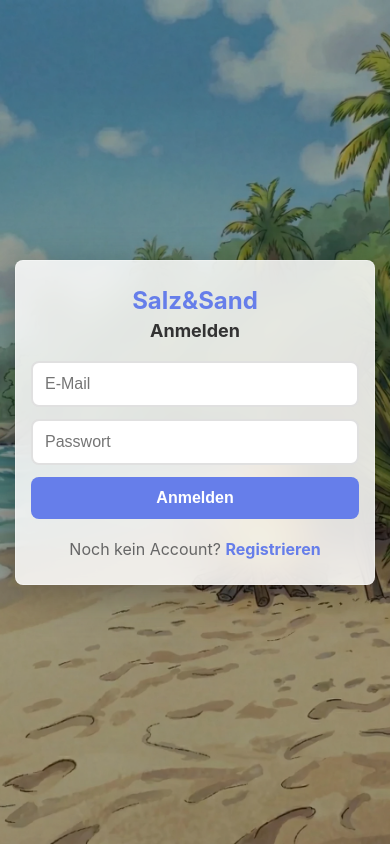
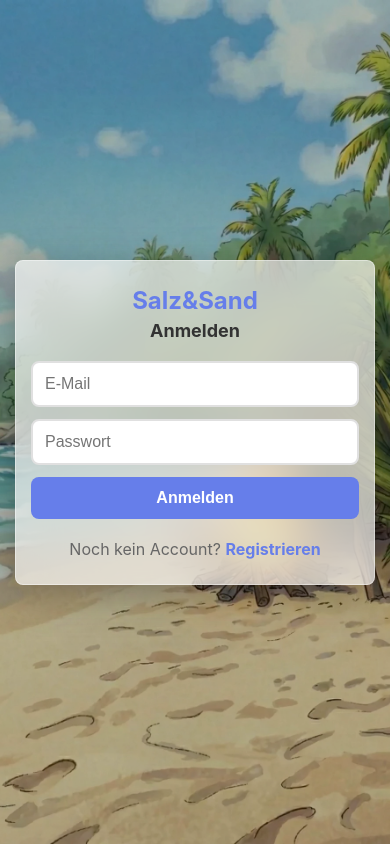
Before and after one commit to Philip8861/salz-sand, a React (Vite) app in the folder frontend/: page /login in a window 390 px wide. Built offline with nearby package versions, Linux system fonts and the light colour scheme; no server answers.

Commit message:
Style: Login-Bereich deutlich transparenter gemacht

```diff
--- a/frontend/src/pages/Auth.css
+++ b/frontend/src/pages/Auth.css
@@ -25,7 +25,7 @@
   }
 }
 
-/* Overlay für bessere Lesbarkeit (reduziert für mehr Sichtbarkeit) */
+/* Overlay für bessere Lesbarkeit (sehr reduziert für maximale Sichtbarkeit) */
 .auth-container::before {
   content: '';
   position: absolute;
@@ -33,7 +33,7 @@
   left: 0;
   right: 0;
   bottom: 0;
-  background: rgba(0, 0, 0, 0.25);
+  background: rgba(0, 0, 0, 0.15);
   z-index: 0;
 }
 
@@ -43,14 +43,14 @@
 }
 
 .auth-card {
-  background: rgba(255, 255, 255, 0.75);
-  backdrop-filter: blur(15px);
+  background: rgba(255, 255, 255, 0.5);
+  backdrop-filter: blur(20px);
   padding: 40px;
   border-radius: 12px;
   box-shadow: 0 10px 40px rgba(0, 0, 0, 0.3);
   width: 100%;
   max-width: 400px;
-  border: 1px solid rgba(255, 255, 255, 0.3);
+  border: 1px solid rgba(255, 255, 255, 0.4);
 }
 
 .auth-card h1 {
@@ -141,12 +141,12 @@
 
   /* Overlay auf Mobile etwas dunkler für bessere Lesbarkeit */
   .auth-container::before {
-    background: rgba(0, 0, 0, 0.35);
+    background: rgba(0, 0, 0, 0.25);
   }
 
   /* Auth-Card auf Mobile etwas undurchsichtiger für bessere Lesbarkeit */
   .auth-card {
-    background: rgba(255, 255, 255, 0.85);
+    background: rgba(255, 255, 255, 0.65);
   }
 
   .auth-card {
```
